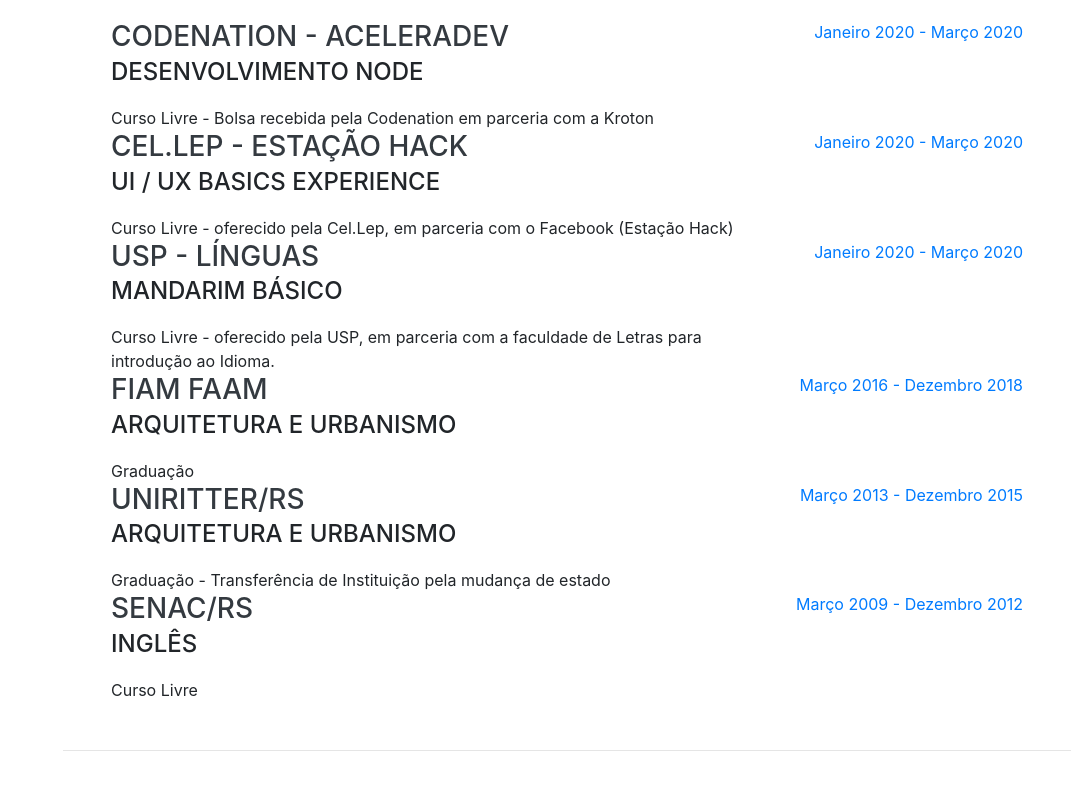
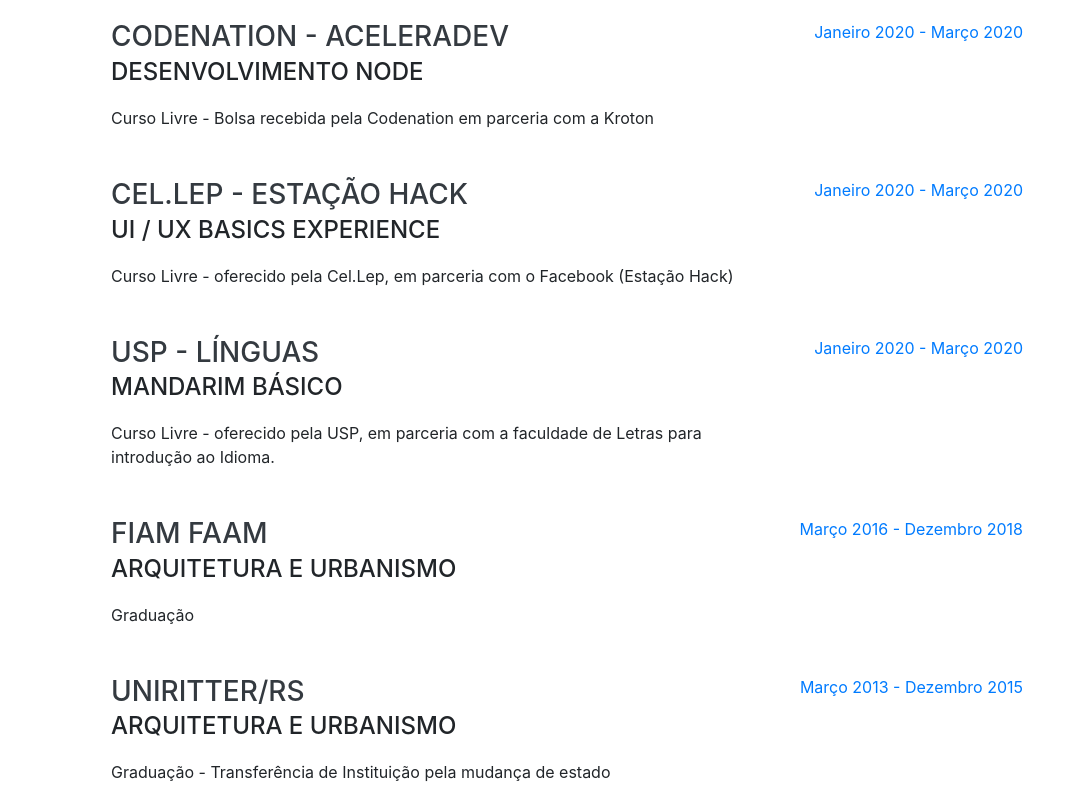
Before and after one commit to patrickzequiel/patrickescruz.github.io, a website with bundled scripts: page index.html in a window 1280 px wide. Shown: the part 2080-2880 px from the top of the page, without its empty margins (209-1280 px from the left). Built offline with nearby package versions, Linux system fonts and the light colour scheme; a web font is replaced by a local one.

Commit message:
REV01 - Atualizando quebra de linha

```diff
--- a/index.html
+++ b/index.html
@@ -168,7 +168,7 @@
           </div>
         </div>
 
-        <div class="resume-item d-flex flex-column flex-md-row justify-content-between">
+        <div class="resume-item d-flex flex-column flex-md-row justify-content-between mb-5">
           <div class="resume-content">
             <h3 class="mb-0">Codenation - AceleraDev</h3>
             <div class="subheading mb-3">Desenvolvimento NODE</div>
@@ -179,7 +179,7 @@
           </div>
         </div>
 
-        <div class="resume-item d-flex flex-column flex-md-row justify-content-between">
+        <div class="resume-item d-flex flex-column flex-md-row justify-content-between mb-5">
           <div class="resume-content">
             <h3 class="mb-0">Cel.lep - Estação Hack</h3>
             <div class="subheading mb-3">UI / UX Basics Experience</div>
@@ -190,7 +190,7 @@
           </div>
         </div>
 
-        <div class="resume-item d-flex flex-column flex-md-row justify-content-between">
+        <div class="resume-item d-flex flex-column flex-md-row justify-content-between mb-5">
           <div class="resume-content">
             <h3 class="mb-0">USP - Línguas</h3>
             <div class="subheading mb-3">Mandarim Básico</div>
@@ -201,7 +201,7 @@
           </div>
         </div>
 
-        <div class="resume-item d-flex flex-column flex-md-row justify-content-between">
+        <div class="resume-item d-flex flex-column flex-md-row justify-content-between mb-5">
           <div class="resume-content">
             <h3 class="mb-0">FIAM FAAM</h3>
             <div class="subheading mb-3">Arquitetura e Urbanismo</div>
@@ -212,7 +212,7 @@
           </div>
         </div>
 
-        <div class="resume-item d-flex flex-column flex-md-row justify-content-between">
+        <div class="resume-item d-flex flex-column flex-md-row justify-content-between mb-5">
           <div class="resume-content">
             <h3 class="mb-0">Uniritter/RS</h3>
             <div class="subheading mb-3">Arquitetura e Urbanismo</div>
```
